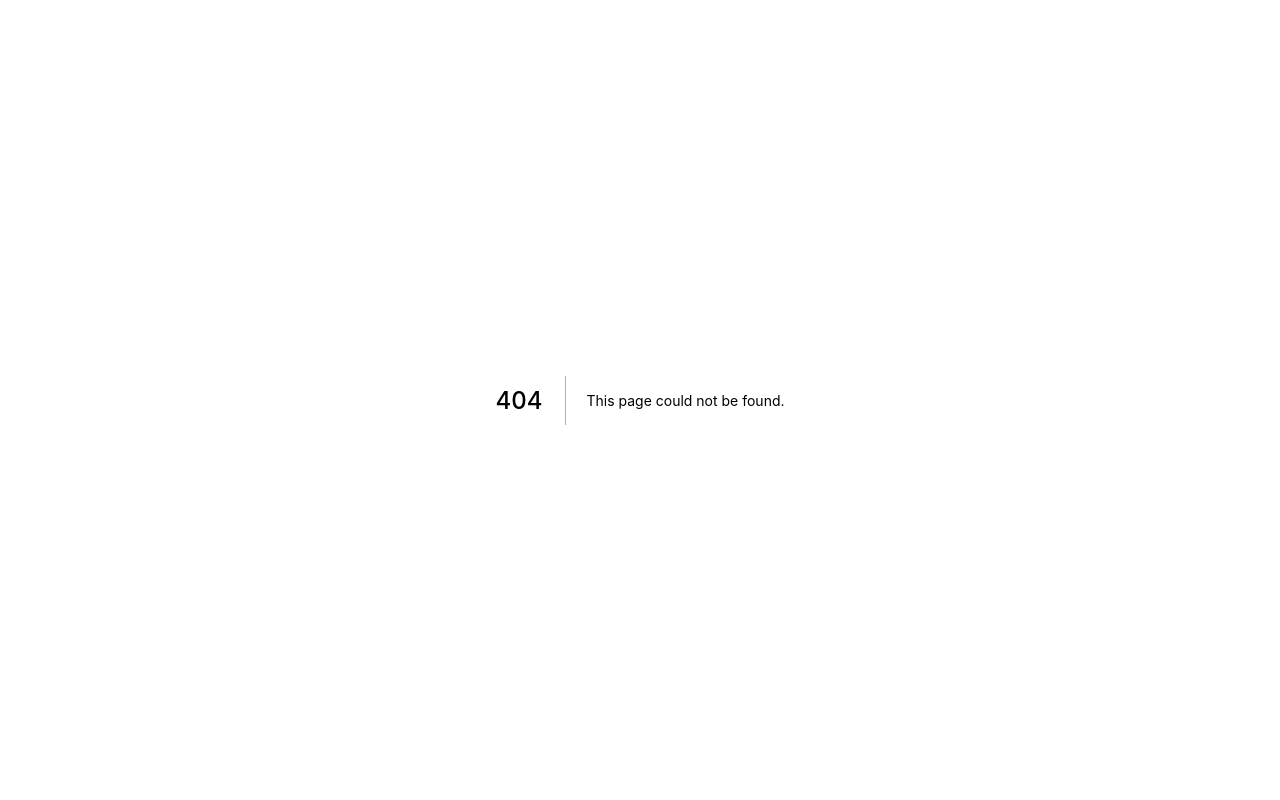
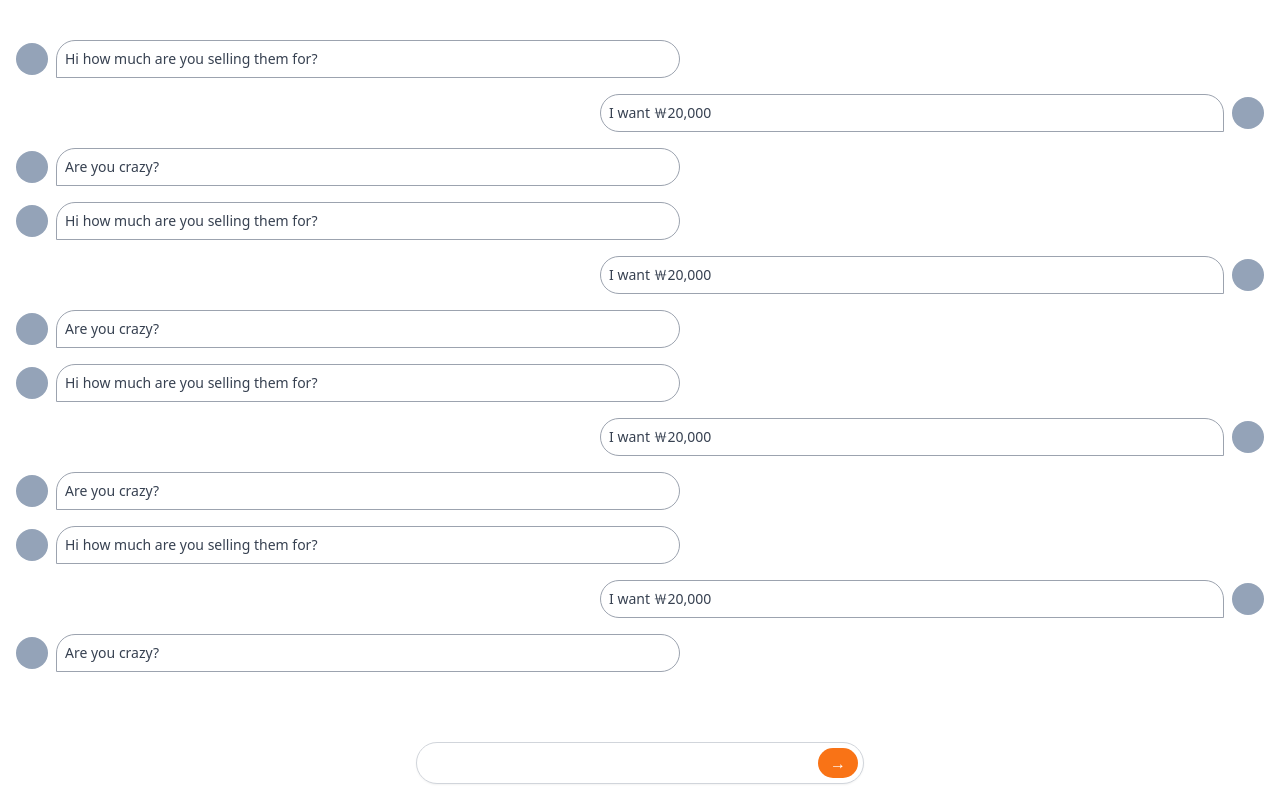
Before and after one commit to chl89828/carrot-clone, a Next.js app: page /chats/1 in a window 1280 px wide. Before the commit this address had no page. Built offline with nearby package versions, Linux system fonts and the light colour scheme.

Commit message:
feat: chats deatil 페이지 추가

```diff
--- /dev/null
+++ b/pages/chats/[id].tsx
@@ -0,0 +1,95 @@
+import { NextPage } from 'next';
+
+const ChatDetail: NextPage = () => {
+  return (
+    <div className="space-y-4 px-4 pt-10 pb-24">
+      <div className="flex items-center space-x-2">
+        <div className="h-8 w-8 rounded-full bg-slate-400" />
+        <div className="border-md w-1/2 rounded-full rounded-bl-none border border-gray-400 p-2 text-sm text-gray-700">
+          Hi how much are you selling them for?
+        </div>
+      </div>
+      <div className="flex flex-row-reverse items-center space-x-2 space-x-reverse">
+        <div className="h-8 w-8 rounded-full bg-slate-400" />
+        <div className="border-md w-1/2 rounded-full rounded-br-none border border-gray-400 p-2 text-sm text-gray-700">
+          I want ￦20,000
+        </div>
+      </div>
+      <div className="flex items-center space-x-2">
+        <div className="h-8 w-8 rounded-full bg-slate-400" />
+        <div className="border-md w-1/2 rounded-full rounded-bl-none border border-gray-400 p-2 text-sm text-gray-700">
+          Are you crazy?
+        </div>
+      </div>
+      <div className="flex items-center space-x-2">
+        <div className="h-8 w-8 rounded-full bg-slate-400" />
+        <div className="border-md w-1/2 rounded-full rounded-bl-none border border-gray-400 p-2 text-sm text-gray-700">
+          Hi how much are you selling them for?
+        </div>
+      </div>
+      <div className="flex flex-row-reverse items-center space-x-2 space-x-reverse">
+        <div className="h-8 w-8 rounded-full bg-slate-400" />
+        <div className="border-md w-1/2 rounded-full rounded-br-none border border-gray-400 p-2 text-sm text-gray-700">
+          I want ￦20,000
+        </div>
+      </div>
+      <div className="flex items-center space-x-2">
+        <div className="h-8 w-8 rounded-full bg-slate-400" />
+        <div className="border-md w-1/2 rounded-full rounded-bl-none border border-gray-400 p-2 text-sm text-gray-700">
+          Are you crazy?
+        </div>
+      </div>
+      <div className="flex items-center space-x-2">
+        <div className="h-8 w-8 rounded-full bg-slate-400" />
+        <div className="border-md w-1/2 rounded-full rounded-bl-none border border-gray-400 p-2 text-sm text-gray-700">
+          Hi how much are you selling them for?
+        </div>
+      </div>
+      <div className="flex flex-row-reverse items-center space-x-2 space-x-reverse">
+        <div className="h-8 w-8 rounded-full bg-slate-400" />
+        <div className="border-md w-1/2 rounded-full rounded-br-none border border-gray-400 p-2 text-sm text-gray-700">
+          I want ￦20,000
+        </div>
+      </div>
+      <div className="flex items-center space-x-2">
+        <div className="h-8 w-8 rounded-full bg-slate-400" />
+        <div className="border-md w-1/2 rounded-full rounded-bl-none border border-gray-400 p-2 text-sm text-gray-700">
+          Are you crazy?
+        </div>
+      </div>
+      <div className="flex items-center space-x-2">
+        <div className="h-8 w-8 rounded-full bg-slate-400" />
+        <div className="border-md w-1/2 rounded-full rounded-bl-none border border-gray-400 p-2 text-sm text-gray-700">
+          Hi how much are you selling them for?
+        </div>
+      </div>
+      <div className="flex flex-row-reverse items-center space-x-2 space-x-reverse">
+        <div className="h-8 w-8 rounded-full bg-slate-400" />
+        <div className="border-md w-1/2 rounded-full rounded-br-none border border-gray-400 p-2 text-sm text-gray-700">
+          I want ￦20,000
+        </div>
+      </div>
+      <div className="flex items-center space-x-2">
+        <div className="h-8 w-8 rounded-full bg-slate-400" />
+        <div className="border-md w-1/2 rounded-full rounded-bl-none border border-gray-400 p-2 text-sm text-gray-700">
+          Are you crazy?
+        </div>
+      </div>
+      <div className="fixed inset-x-0 bottom-4 left-0 right-0 mx-auto w-full max-w-md">
+        <div className="relative flex items-center">
+          <input
+            type="text"
+            className="w-full rounded-full border-gray-300 pr-12 shadow-sm focus:border-orange-500 focus:outline-none focus:ring-orange-500 "
+          />
+          <div className="absolute inset-y-0 right-0 flex py-1.5 pr-1.5">
+            <span className="text-md flex cursor-pointer items-center rounded-full bg-orange-500 px-3 text-white hover:bg-orange-600 hover:ring hover:ring-orange-500 hover:ring-offset-2 ">
+              &rarr;
+            </span>
+          </div>
+        </div>
+      </div>
+    </div>
+  );
+};
+
+export default ChatDetail;
--- a/pages/chats/index.tsx
+++ b/pages/chats/index.tsx
@@ -2,7 +2,7 @@ import { NextPage } from 'next';
 
 const Chats: NextPage = () => {
   return (
-    <div className="divide-y-[1px] py-10 ">
+    <div className="divide-y py-10 ">
       {[1, 2, 3, 4, 5, 6, 7].map((_, i) => (
         <div
           key={i}
```
